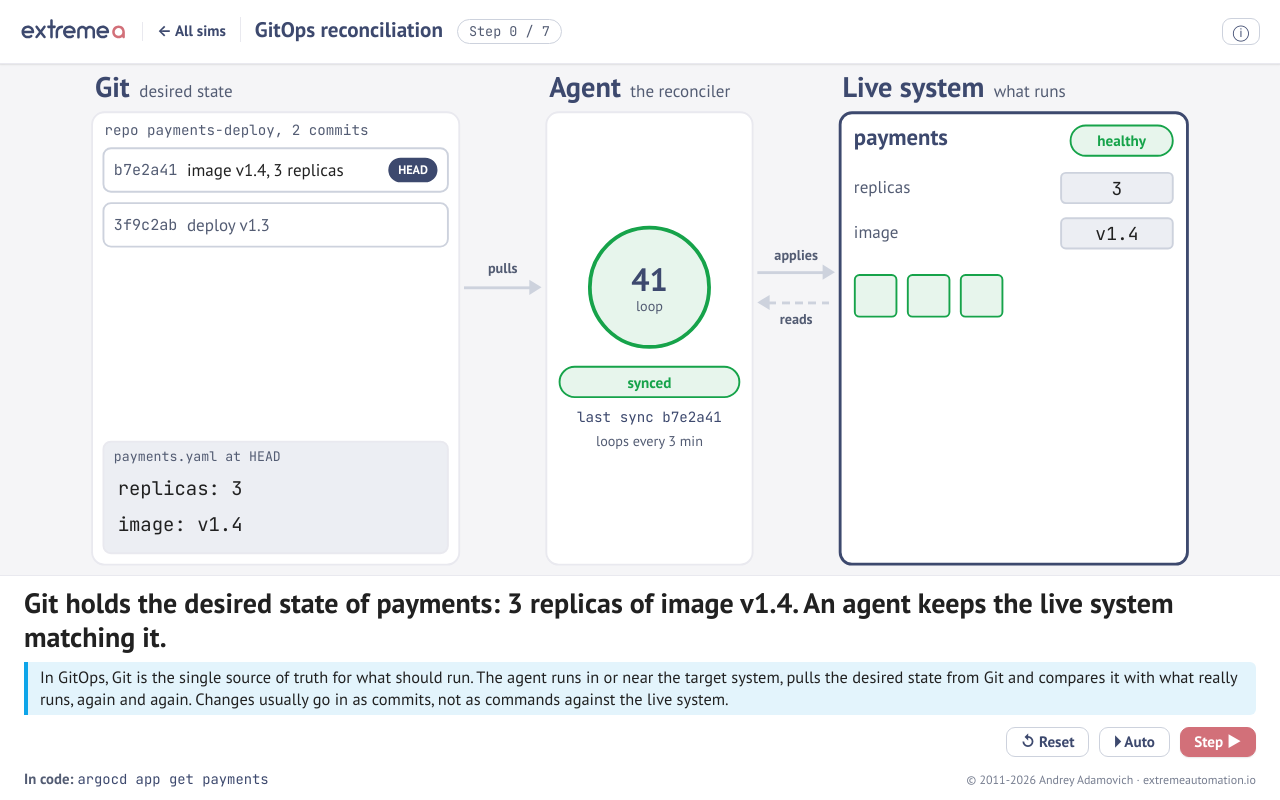
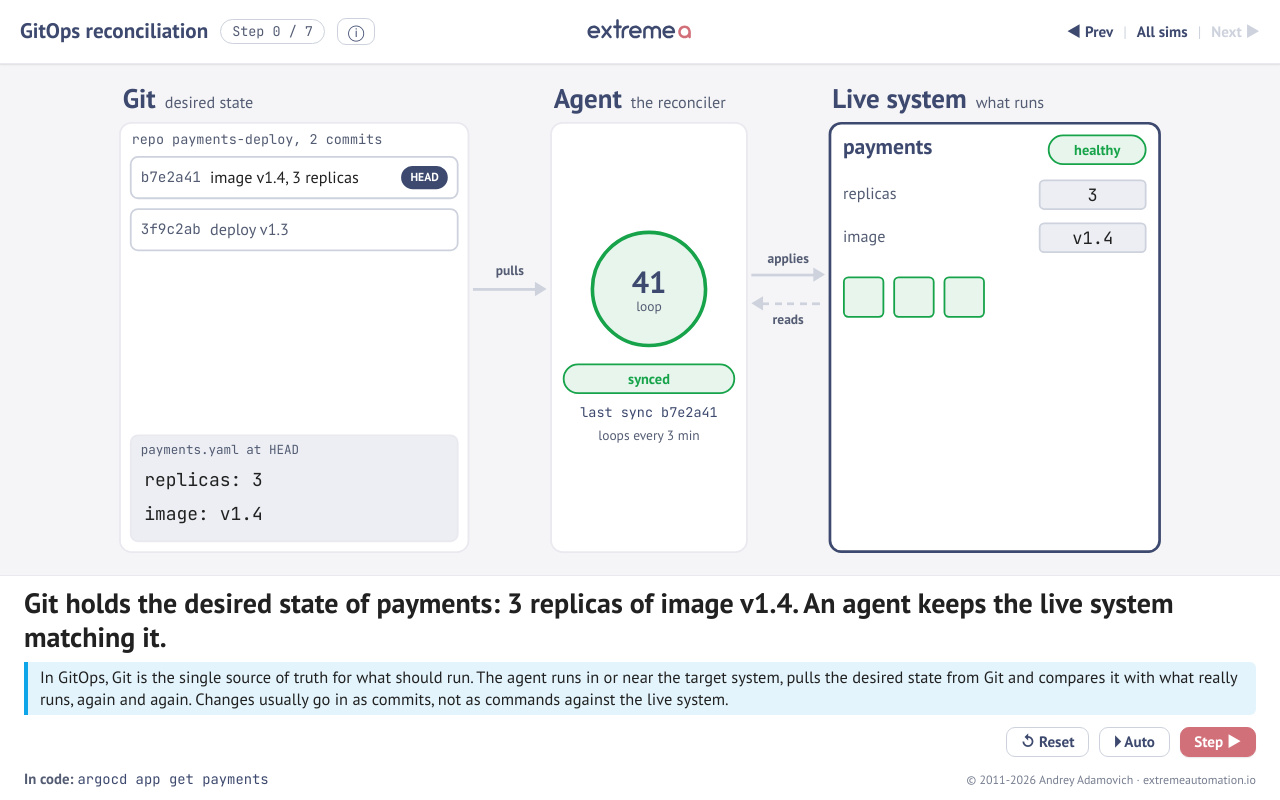
Before and after one commit to Infra-as-code-ICA0024-TalTech/simulator, a plain HTML site: page sims/gitops-loop.html in a window 1280 px wide. Drawn offline with Linux system fonts and the light colour scheme.

Commit message:
Top bar: title left, logo centred, Prev | All sims | Next right; margin around drawings
Co-Authored-By: Claude Opus 5.5 <noreply@anthropic.com>
Claude-Session: https://claude.ai/code/session_01CnQ4fMRGcUiXBe9noi2q76

```diff
--- a/assets/frame.css
+++ b/assets/frame.css
@@ -59,28 +59,27 @@ button { font: inherit; color: inherit; cursor: pointer; }
 
 /* ---------- top bar: white XA header ---------- */
 .topbar {
-  flex: none; display: flex; align-items: center; gap: 14px; padding: 0 20px; min-height: clamp(56px, 2.5vw + 32px, 80px);
+  flex: none; display: grid; grid-template-columns: minmax(0, 1fr) auto minmax(0, 1fr); align-items: center; gap: 14px;
+  padding: 6px 20px; min-height: clamp(56px, 2.5vw + 32px, 80px);
   background: #ffffff; color: var(--text); border-bottom: 1px solid var(--line); box-shadow: var(--shadow-sm);
 }
-.tb-home { display: flex; align-items: center; flex: none; }
+/* left: this sim; centre: the logo; right: previous / all / next sim */
+.tb-left { display: flex; align-items: center; gap: 12px; min-width: 0; justify-self: start; }
+.tb-home { display: flex; align-items: center; justify-self: center; }
 .tb-home img { height: 26px; width: auto; display: block; }
-.tb-title { margin: 0; padding-left: 14px; border-left: 1px solid var(--line); color: var(--edge);
-  font-size: clamp(19px, 1.1vw + 7px, 30px); font-weight: 700; line-height: 1.2;
-  white-space: nowrap; overflow: hidden; text-overflow: ellipsis; min-width: 0; }
+.tb-title { margin: 0; color: var(--edge); font-size: clamp(19px, 1.1vw + 7px, 30px); font-weight: 700; line-height: 1.15;
+  min-width: 0; }
 .tb-title a { color: inherit; text-decoration: none; }
-/* The logo's letters sit high in its image; lift the title so both baselines line up. */
-.tb-title { position: relative; top: -.1em; }
-.tb-back { flex: none; padding-left: 14px; border-left: 1px solid var(--line); color: var(--edge); text-decoration: none;
-  font-weight: 700; font-size: clamp(15px, .4vw + 10px, 22px); line-height: 1.2; white-space: nowrap; }
-.tb-back:hover { color: var(--accent); }
 .tb-title a:hover { text-decoration: underline; }
-.tb-step { font-family: var(--font-mono); font-size: clamp(13px, .35vw + 9px, 19px); color: var(--muted);
+.tb-step { flex: none; font-family: var(--font-mono); font-size: clamp(13px, .35vw + 9px, 19px); color: var(--muted);
   border: 1px solid var(--line-strong); border-radius: 999px; padding: 3px 11px; white-space: nowrap;
   font-variant-numeric: tabular-nums; }
-.tb-spacer { flex: 1; }
-.topbar a.tb-next { color: var(--edge); text-decoration: none; white-space: nowrap; font-weight: 700;
-  font-size: clamp(15px, .4vw + 10px, 22px); }
-.topbar a.tb-next:hover { color: var(--accent); }
+.tb-nav { justify-self: end; display: flex; align-items: center; gap: 10px; white-space: nowrap;
+  font-weight: 700; font-size: clamp(15px, .4vw + 10px, 22px); }
+.tb-nav a { color: var(--edge); text-decoration: none; }
+.tb-nav a:hover { color: var(--accent); }
+.tb-nav .off { color: var(--line-strong); }
+.tb-sep { color: var(--line-strong); font-weight: 400; }
 .tb-icon { background: #ffffff; border: 1px solid var(--line-strong); color: var(--edge); border-radius: var(--r-md);
   padding: 3px 10px; font-size: clamp(16px, .45vw + 10px, 24px); line-height: 1.2; white-space: nowrap; }
 .tb-icon:hover, .tb-icon[aria-expanded="true"] { border-color: var(--edge); }
@@ -152,10 +151,11 @@ body.sim { display: flex; flex-direction: column; height: 100vh; height: 100dvh;
 @media (max-width: 699px) {
   body.sim { height: auto; min-height: 100dvh; overflow: visible; }
   .stage { flex: none; }
-  .topbar { flex-wrap: wrap; gap: 8px 10px; padding: 8px 12px; }
-  .tb-title { order: 1; flex: 1 0 100%; padding-left: 0; border-left: 0; white-space: normal; }
-  .tb-next span { display: none; }
-  .tb-back-l { display: none; }
+  .topbar { grid-template-columns: auto 1fr; grid-template-areas: "home nav" "left left"; gap: 8px 10px; padding: 8px 12px; }
+  .tb-home { grid-area: home; justify-self: start; }
+  .tb-nav { grid-area: nav; }
+  .tb-left { grid-area: left; }
+  .tb-l { display: none; }
   .bottombar { padding: 10px 14px 16px; }
   .caption, .whyline { min-height: 0; }
   .codeline { white-space: normal; }
--- a/assets/frame.js
+++ b/assets/frame.js
@@ -69,6 +69,15 @@
     for (var j = i + 1; j < list.length; j++) if (list[j].status === 'ready') return list[j];
     return null;
   }
+  function prevReady(id) {
+    var list = registry(), i = list.findIndex(function (x) { return x.id === id; });
+    for (var j = i - 1; j >= 0; j--) if (list[j].status === 'ready') return list[j];
+    return null;
+  }
+  function navLink(cls, sim, text) {
+    return sim ? '<a class="' + cls + '" href="' + esc(sim.id) + '.html" title="' + esc(sim.title) + '">' + text + '</a>'
+      : '<span class="' + cls + ' off" aria-disabled="true">' + text + '</span>';
+  }
   function esc(t) { return String(t).replace(/[&<>"]/g, function (c) { return { '&': '&amp;', '<': '&lt;', '>': '&gt;', '"': '&quot;' }[c]; }); }
 
   var RECAP = [['remember', 'Remember'], ['mistake', 'Common mistake'], ['simplified', 'Simplified here'], ['lecture', 'Lecture']];
@@ -86,20 +95,24 @@
   function create(def) {
     var meta = registry().find(function (x) { return x.id === def.id; }) || { title: def.id };
     var steps = def.steps || [], buttons = def.buttons || {}, intro = def.intro || { caption: '' };
-    var next = nextReady(def.id), recap = def.recap;
+    var next = nextReady(def.id), prev = prevReady(def.id), recap = def.recap;
     var home = '../index.html' + (meta.group ? '#' + meta.group : '');   // back to this sim's group
     document.title = meta.title + ' · IaC concepts';
     document.body.classList.add('sim');
     document.body.insertAdjacentHTML('afterbegin',
       '<header class="topbar">' +
+        '<div class="tb-left">' +
+          '<h1 class="tb-title"><a class="tb-sims" href="' + esc(home) + '" title="All simulations (Esc)">' + esc(meta.title) + '</a></h1>' +
+          '<span class="tb-step"></span>' +
+          (recap ? '<button class="tb-icon tb-info" title="Recap: remember, common mistake, simplified here" aria-expanded="false">ⓘ</button>' : '') +
+        '</div>' +
         '<a class="tb-home" href="https://extremeautomation.io" rel="noopener" target="_blank" aria-label="eXtreme Automation">' +
           '<img src="' + esc(ASSETS + 'logo.svg') + '" alt="eXtreme Automation" height="26"></a>' +
-        '<a class="tb-back" href="' + esc(home) + '" title="All simulations (Esc)"><span aria-hidden="true">\u2190</span><span class="tb-back-l"> All sims</span></a>' +
-        '<h1 class="tb-title"><a class="tb-sims" href="' + esc(home) + '" title="All simulations (Esc)">' + esc(meta.title) + '</a></h1>' +
-        '<span class="tb-step"></span><span class="tb-spacer"></span>' +
-        (recap ? '<button class="tb-icon tb-info" title="Recap: remember, common mistake, simplified here" aria-expanded="false">ⓘ</button>' : '') +
-        (next ? '<a class="tb-next" href="' + esc(next.id) + '.html" title="Next simulation">' +
-          '<span>' + esc(next.title) + ' </span>▶</a>' : '') +
+        '<nav class="tb-nav" aria-label="Simulations">' +
+          navLink('tb-prev', prev, '\u25c0<span class="tb-l"> Prev</span>') + '<span class="tb-sep">|</span>' +
+          '<a class="tb-index" href="' + esc(home) + '" title="All simulations (Esc)">All sims</a><span class="tb-sep">|</span>' +
+          navLink('tb-next', next, '<span class="tb-l">Next </span>\u25b6') +
+        '</nav>' +
       '</header>' +
       '<main class="stage"><div class="canvas"></div></main>' +
       '<footer class="bottombar">' +
@@ -306,10 +319,11 @@
       var sw = stage.clientWidth;
       var tall = narrow || stage.clientWidth < stage.clientHeight;
       var size = (tall && def.portrait) ? def.portrait : (def.size || [1200, 540]);
-      var sh;
-      if (narrow) { sh = Math.round(sw * size[1] / size[0]); stage.style.height = sh + 'px'; }
-      else { stage.style.height = ''; sh = stage.clientHeight; }
-      var k = Math.min(sw / size[0], sh / size[1]);
+      var sh, pad;
+      // a margin inside the stage, so a drawing never touches its edges
+      if (narrow) { pad = 8; sh = Math.round((sw - 2 * pad) * size[1] / size[0] + 2 * pad); stage.style.height = sh + 'px'; }
+      else { stage.style.height = ''; sh = stage.clientHeight; pad = Math.round(Math.max(8, Math.min(24, Math.min(sw, sh) * 0.025))); }
+      var k = Math.min((sw - 2 * pad) / size[0], (sh - 2 * pad) / size[1]);
       canvas.style.width = size[0] + 'px'; canvas.style.height = size[1] + 'px';
       canvas.style.transform = 'translate(' + ((sw - size[0] * k) / 2) + 'px,' + ((sh - size[1] * k) / 2) + 'px) scale(' + k + ')';
       if (size[0] !== sim.W || size[1] !== sim.H) {
```
Also changed, not shown: 1 other file.
